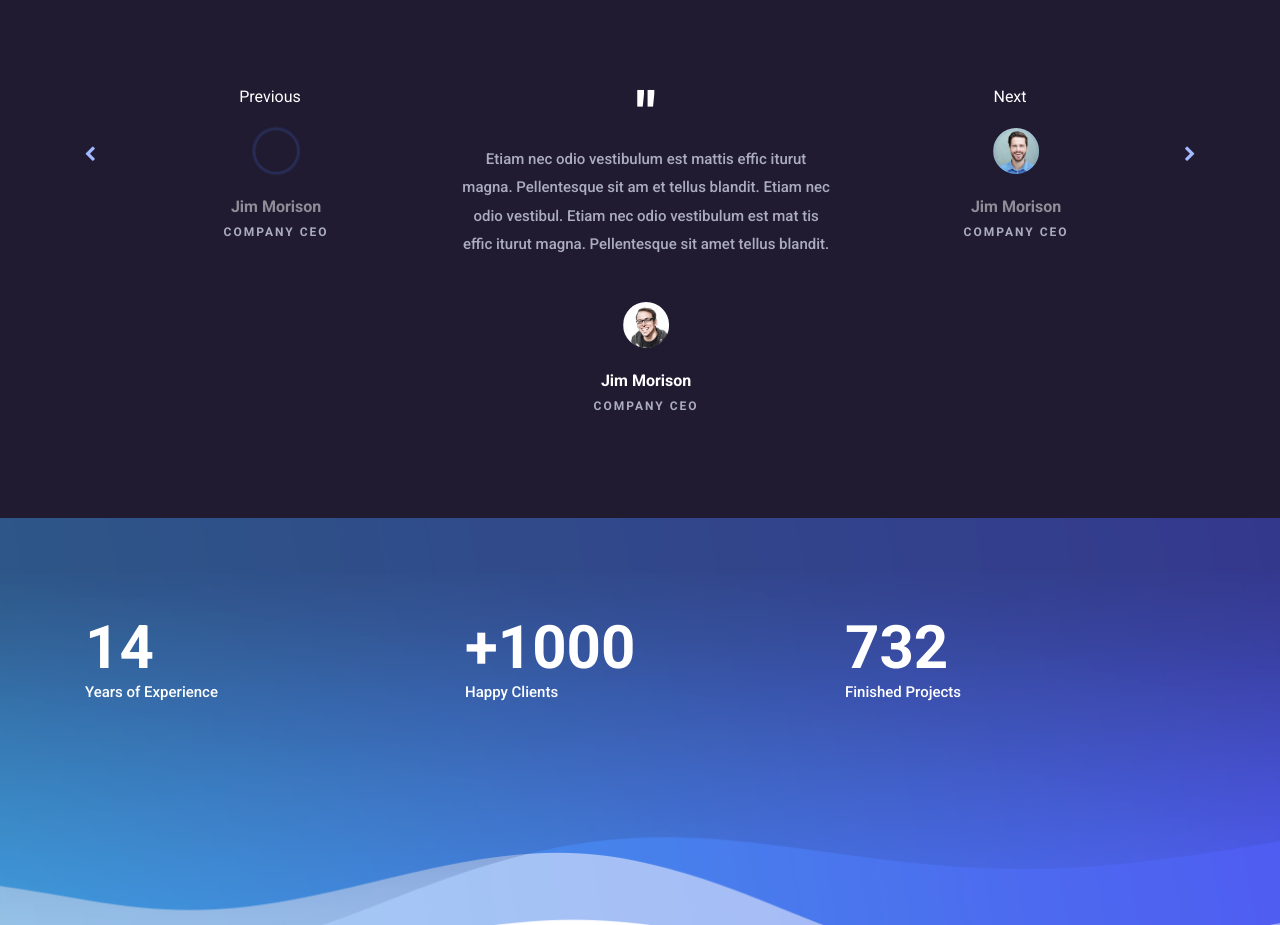
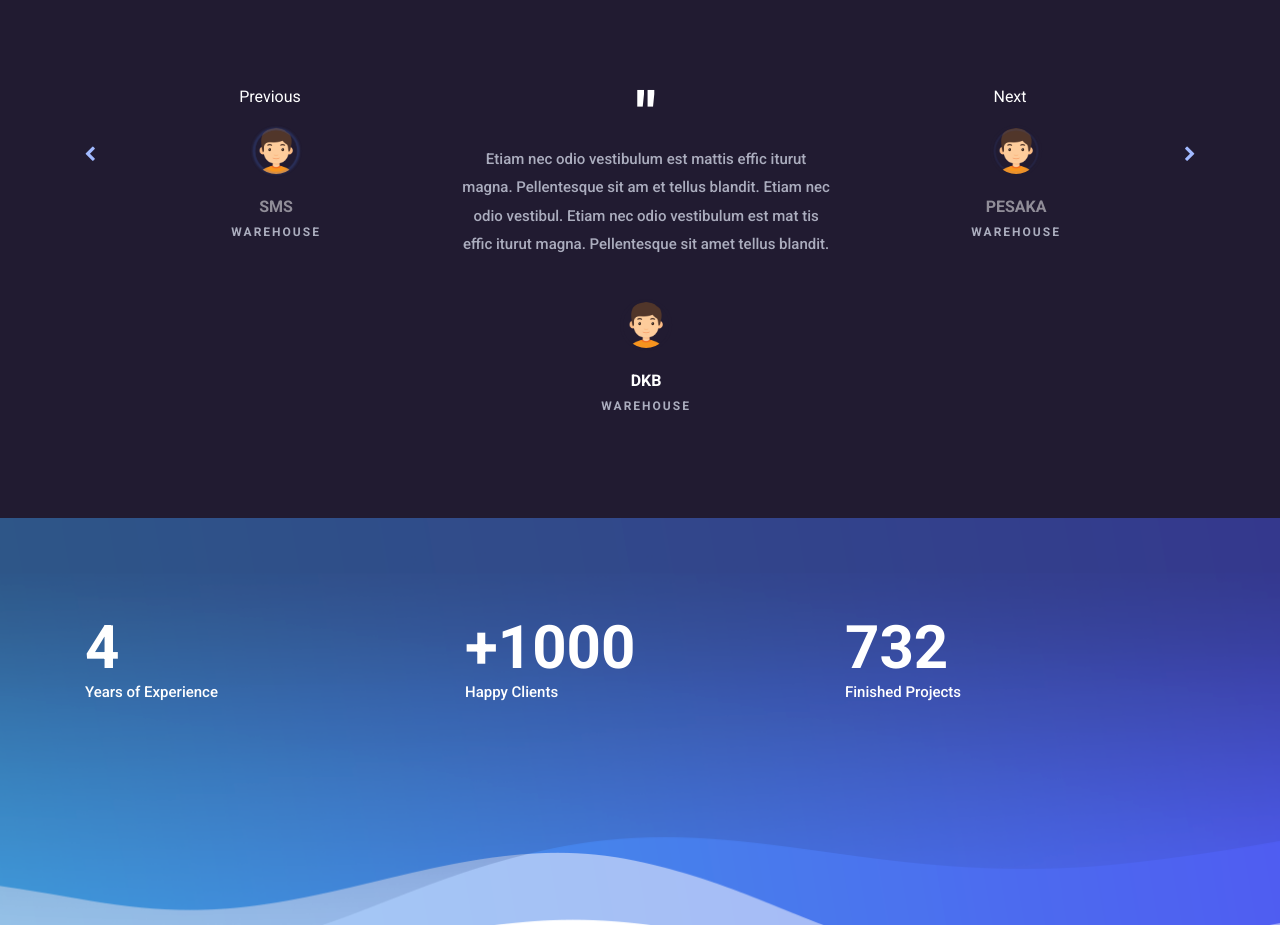
Before and after one commit to sftmm/webmayacatalyst, a plain HTML site: page services.html in a window 1280 px wide. Shown: the part 1160-2085 px from the top of the page. Drawn offline with Linux system fonts and the light colour scheme.

Commit message:
update dikit

```diff
--- a/services.html
+++ b/services.html
@@ -185,9 +185,9 @@
                             </div>
                             <!-- Testimonial Meta Data -->
                             <div class="testimonials-meta">
-                                <div class="testimonial-thumb bg-img" style="background-image: url(img/bg-img/c-1.jpg);"></div>
-                                <h6>Jim Morison</h6>
-                                <p>Company CEO</p>
+                                <div class="testimonial-thumb bg-img" style="background-image: url(img/bg-img/c.png);"></div>
+                                <h6>SMS</h6>
+                                <p>Warehouse</p>
                             </div>
                         </div>
 
@@ -200,9 +200,9 @@
                             </div>
                             <!-- Testimonial Meta Data -->
                             <div class="testimonials-meta">
-                                <div class="testimonial-thumb bg-img" style="background-image: url(img/bg-img/c-2.jpg);"></div>
-                                <h6>Jim Morison</h6>
-                                <p>Company CEO</p>
+                                <div class="testimonial-thumb bg-img" style="background-image: url(img/bg-img/c.png);"></div>
+                                <h6>DKB</h6>
+                                <p>Warehouse</p>
                             </div>
                         </div>
 
@@ -215,9 +215,9 @@
                             </div>
                             <!-- Testimonial Meta Data -->
                             <div class="testimonials-meta">
-                                <div class="testimonial-thumb bg-img" style="background-image: url(img/bg-img/c-3.jpg);"></div>
-                                <h6>Jim Morison</h6>
-                                <p>Company CEO</p>
+                                <div class="testimonial-thumb bg-img" style="background-image: url(img/bg-img/c.png);"></div>
+                                <h6>PESAKA</h6>
+                                <p>Warehouse</p>
                             </div>
                         </div>
 
@@ -230,9 +230,9 @@
                             </div>
                             <!-- Testimonial Meta Data -->
                             <div class="testimonials-meta">
-                                <div class="testimonial-thumb bg-img" style="background-image: url(img/bg-img/c-2.jpg);"></div>
-                                <h6>Jim Morison</h6>
-                                <p>Company CEO</p>
+                                <div class="testimonial-thumb bg-img" style="background-image: url(img/bg-img/c.png);"></div>
+                                <h6>SIDEBEEP</h6>
+                                <p>Ecommerce</p>
                             </div>
                         </div>
 
@@ -251,7 +251,7 @@
                 <div class="col-12 col-sm-6 col-md-4">
                     <div class="single-cool-fact">
                         <div class="counter-area">
-                            <h3><span class="counter">14</span></h3>
+                            <h3><span class="counter">4</span></h3>
                         </div>
                         <div class="cool-facts-content">
                             <p>Years of Experience</p>
```
Also changed, not shown: about.html (+5 -5 lines), contact.html (+1 -1 lines), index.html (+1 -1 lines), img/bg-img/c.png (added), img/bg-img/woman.png (added), 3 other files.
